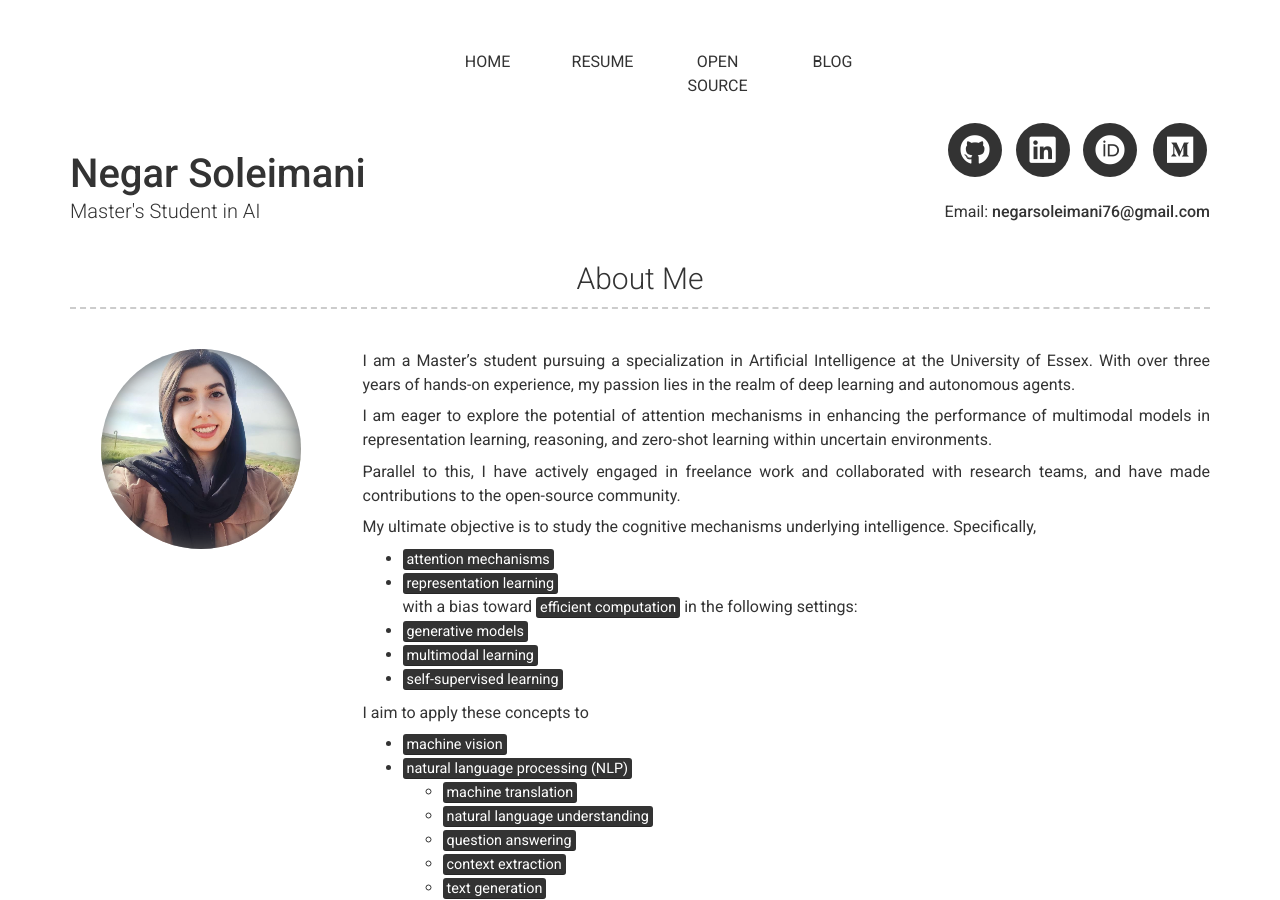
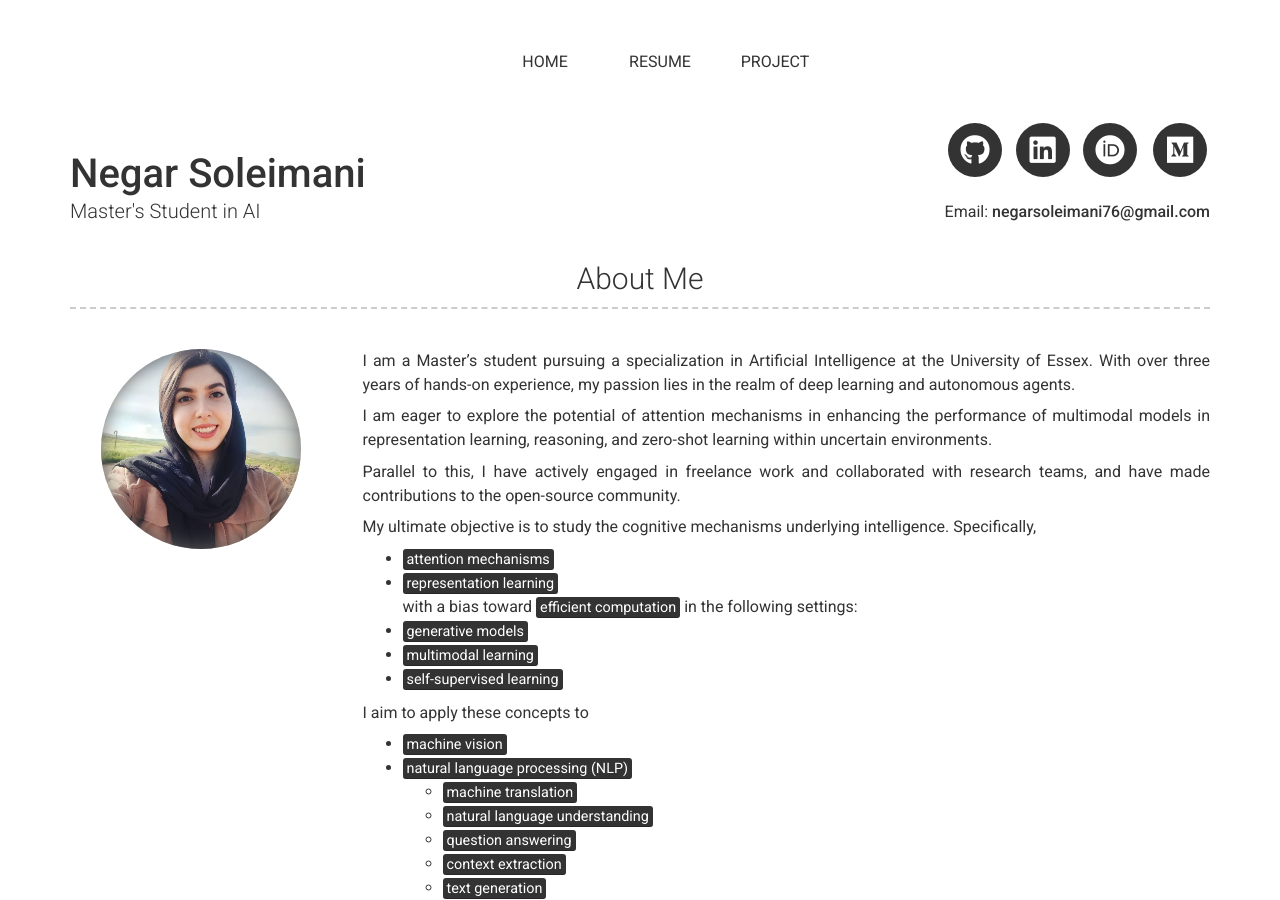
Before and after one commit to negar-soleimani/https-negar-soleimani.github.io, a Jekyll site: the page built from index.md, in a window 1280 px wide and 900 px high. Built offline with Jekyll 4.4.1, drawn with Linux system fonts in a browser that asks for light colours; nearby versions of some CDN libraries.

Commit message:
Update menu.yml

```diff
--- a/_data/menu_items/menu.yml
+++ b/_data/menu_items/menu.yml
@@ -7,8 +7,5 @@ docs:
   - title: Resume
     url: /skills.html
 
-  - title: Open source
+  - title: Project
     url: /projects.html
-
-  - title: Blog
-    url: https://soran-ghaderi.medium.com/
```
